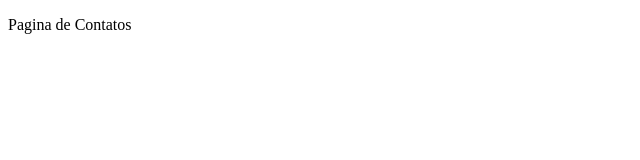
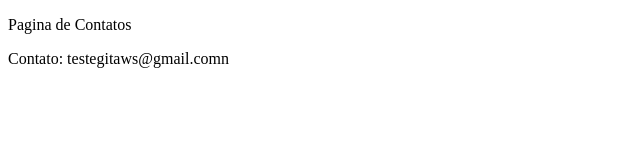
Before and after one commit to kruskland-git/github-master, a plain HTML site: page contato.html in a window 1280 px wide. Shown: the whole page, without its empty margins (0-640 px from the left). Drawn offline with Linux system fonts and the light colour scheme.

Commit message:
ajuste pag de contato #6

```diff
--- a/contato.html
+++ b/contato.html
@@ -8,5 +8,6 @@
 </head>
 <body>
     <p>Pagina de Contatos</p>
+    <p>Contato: testegitaws@gmail.comn</p>
 </body>
 </html>
```
